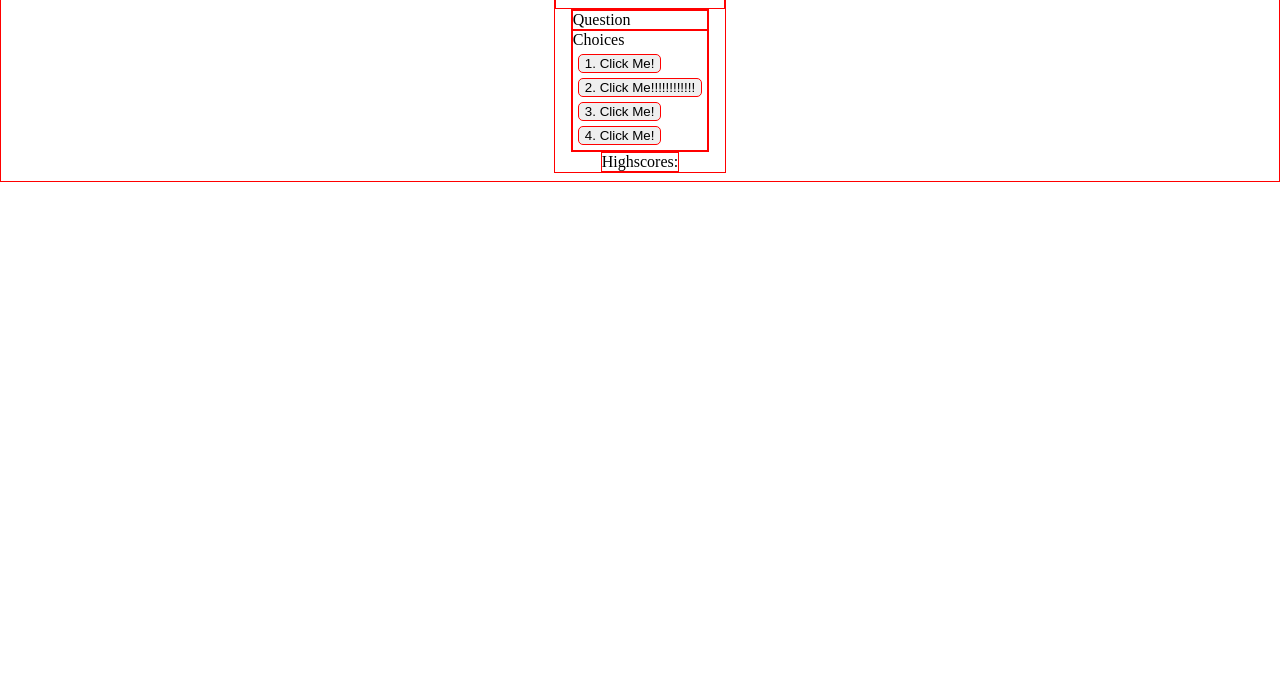
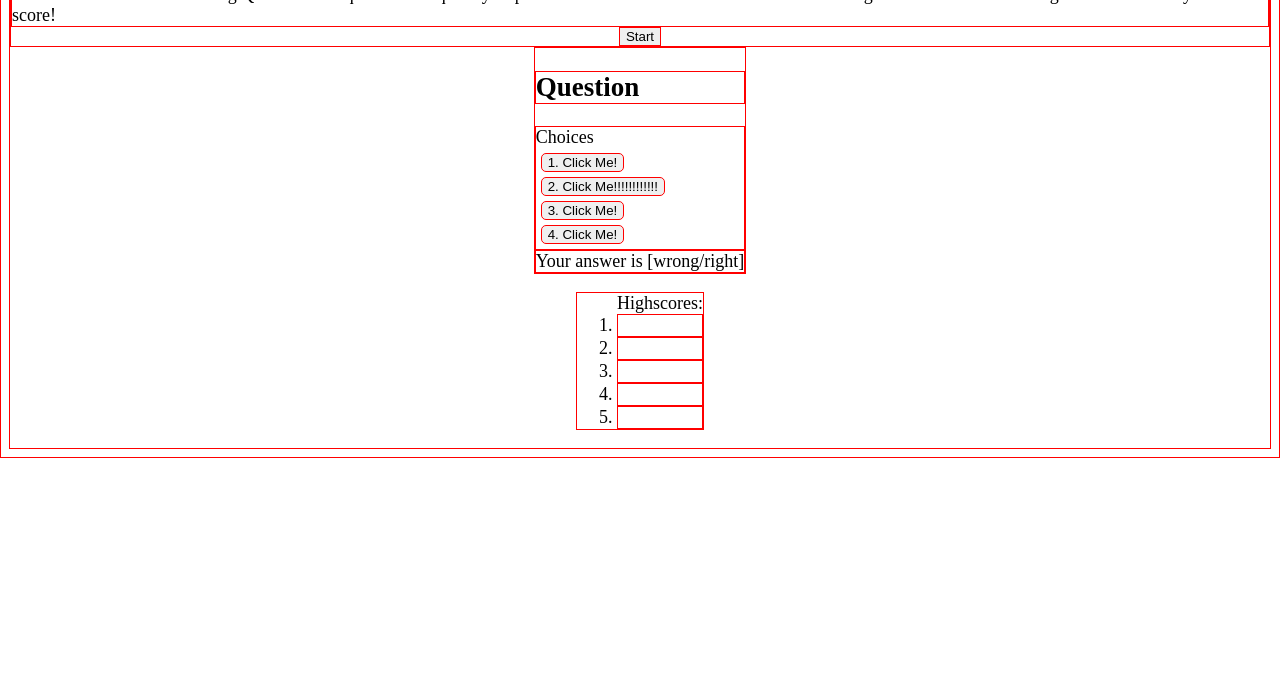
Before and after one commit to YilunXiao/TimeQuiz, a plain HTML site: page index.html in a window 1280 px wide. Shown: the part 122-800 px from the top of the page. Drawn offline with Linux system fonts and the light colour scheme.

Commit message:
Added required components to wireframe

```diff
--- a/index.html
+++ b/index.html
@@ -11,22 +11,39 @@
 
     <header>
         <div class="timer">Timer</div>
-        <h1>Online Quiz</h1>
+        <h1>HTML Coding Quiz</h1>
     </header>
 
+    <section class="startPage">
+        <div>
+            Welcome to the HTML Coding Quiz. Answer questions as quickly as
+            possible. Incorrect answers will reduce remaining time left. Your
+            remaining time determines your final score!
+        </div>
+        <button>Start</button>
+    </section>
+
     <main class="quizContainer">
-        <div>Question</div>
+        <h2 class="question">Question</h2>
         <div class="answerGroup">Choices
             <button type="button">1. Click Me!</button>
             <button type="button">2. Click Me!!!!!!!!!!!!</button>
             <button type="button">3. Click Me!</button>
             <button type="button">4. Click Me!</button>
         </div>
+        <div class="displayMsg">
+            Your answer is [wrong/right]
+        </div>
     </main>
 
-    <div class="scoreBoard">
+    <ol class="scoreBoard">
         Highscores:
-    </div>
+        <li></li>
+        <li></li>
+        <li></li>
+        <li></li>
+        <li></li>
+    </ol>
 
 </body>
 </html>
--- a/style.css
+++ b/style.css
@@ -3,12 +3,14 @@
     border: 1px solid red;
 }
 
+html {
+    font-size: large;
+}
+
 body {
     display: flex;
     flex-direction: column;
-    justify-self: center;
     align-items: center;
-    align-content: center;
 }
 
 header {
@@ -22,6 +24,12 @@ header {
     margin: 1%;
 }
 
+.startPage {
+    display: flex;
+    flex-direction: column;
+    align-items: center;
+}
+
 .answerGroup button {
     display: block;
     margin: 5px;
```
Also changed, not shown: 1 other file.
